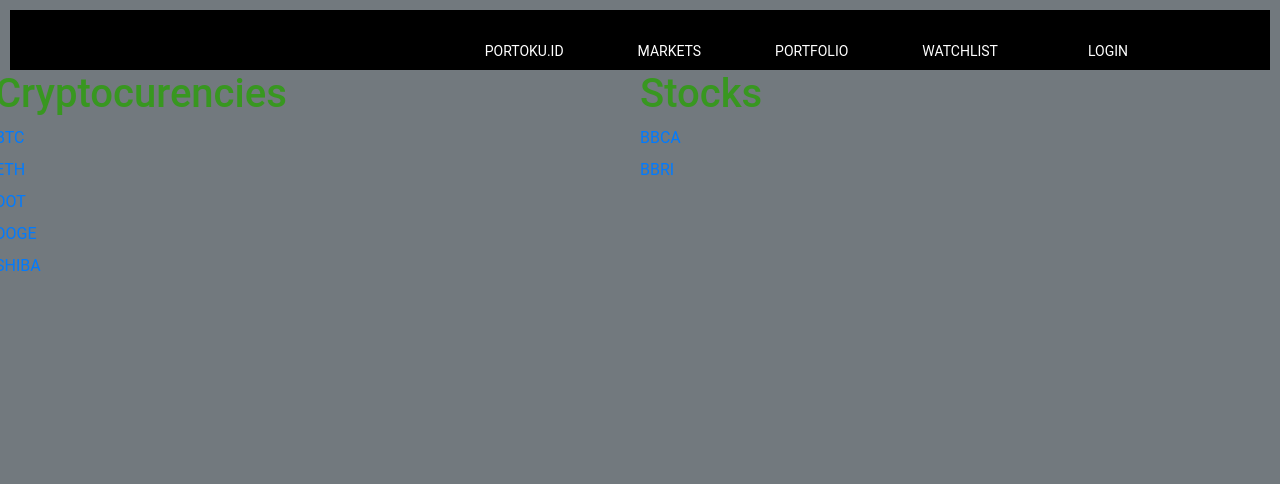
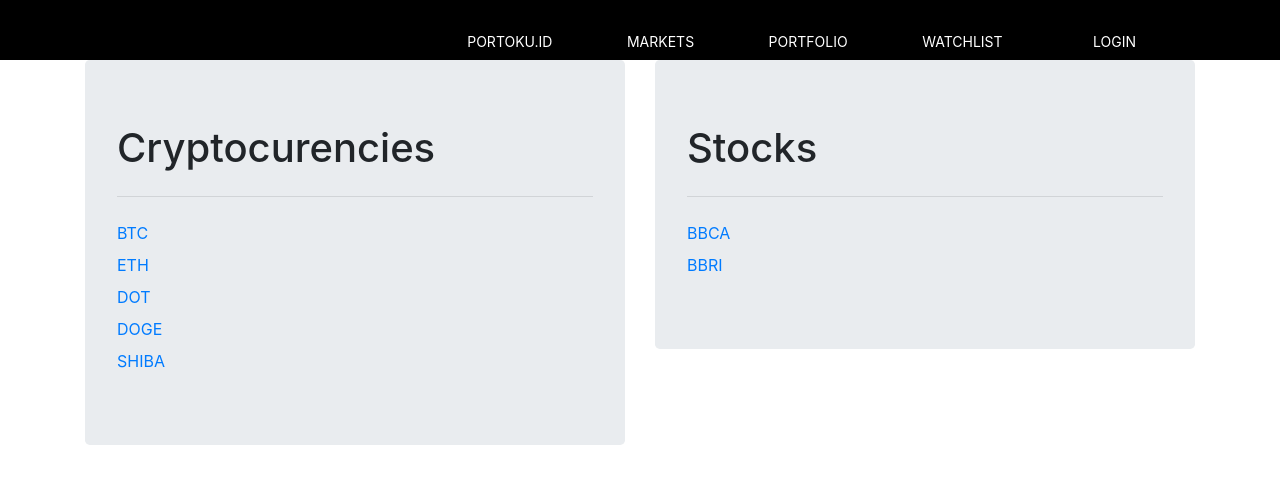
Before and after one commit to domica-s/portoku.id, a Django app: page /markets in a window 1280 px wide. Shown: the top 484 px of the page. Run offline with Django 3.2, Linux system fonts and the light colour scheme; data comes from the database, SQL or seed files in the repository; some libraries are stand-ins or nearby versions.

Commit message:
Fix styling in homepage and market

```diff
--- a/markets/static/markets/styles/list.css
+++ b/markets/static/markets/styles/list.css
@@ -1,18 +1,73 @@
+@import url('https://fonts.googleapis.com/css?family=Work+Sans:400,600');
 body {
-  font-family: "Roboto", sans-serif;
-  margin: 10px;
-  background-color: #72797e;
-  color: #389720;
+	margin: 0;
+	background: #222;
+	font-family: 'Work Sans', sans-serif;
+	font-weight: 800;
 }
 
-.column {
-  float: left;
-  width: 50%;
+.topnav {
+	width: 80%;
+	margin: 0 auto;
 }
 
-/* Clear floats after the columns */
-.row:after {
-  content: "";
+header {
+  background: #000000;
+}
+
+header::after {
+  content: '';
   display: table;
   clear: both;
 }
+
+.logo {
+  float: left;
+  padding: 10px 0;
+}
+
+nav {
+  float: right;
+}
+
+nav ul {
+  margin: 0;
+  padding: 0;
+  list-style: none;
+}
+
+nav li {
+  display: inline-block;
+  margin-left: 70px;
+  padding-top: 23px;
+
+  position: relative;
+}
+
+nav a {
+  color: rgb(255, 255, 255);
+  text-decoration: none;
+  text-transform: uppercase;
+  font-size: 14px;
+}
+
+nav a:hover {
+  color: rgb(255, 255, 255);
+}
+
+nav a::before {
+  content: '';
+  display: block;
+  height: 5px;
+  background-color: rgb(189, 188, 188);
+
+  position: absolute;
+  top: 0;
+  width: 0%;
+
+  transition: all ease-in-out 250ms;
+}
+
+nav a:hover::before {
+  width: 100%;
+}
--- a/markets/templates/markets/base/base.html
+++ b/markets/templates/markets/base/base.html
@@ -11,6 +11,7 @@
     <link rel="stylesheet" href="{% static 'markets/styles/base.css' %}">
     <link rel="stylesheet" href="https://maxcdn.bootstrapcdn.com/bootstrap/4.0.0/css/bootstrap.min.css" integrity="sha384-Gn5384xqQ1aoWXA+058RXPxPg6fy4IWvTNh0E263XmFcJlSAwiGgFAW/dAiS6JXm" crossorigin="anonymous">
     {% block site_css %}{% endblock %}
+
 </head>
 <body>
     <header>
--- a/markets/templates/markets/market.html
+++ b/markets/templates/markets/market.html
@@ -5,25 +5,32 @@
 {% block title %}Cryptocurrencies{% endblock %}
 
 {% block site_css %}
-    <link rel="stylesheet" href="{% static 'markets/styles/list.css' %}">
 {% endblock %}
 
 {% block content %}
+    <div class="container">
         <div class="row">
-    <div class="column">
+            <div class="col">
+                <div class="jumbotron">
                     <h1>Cryptocurencies</h1>
+                    <hr class="my-4">
                     {% for coin_x in coins %}
                         <a href="{% url 'crypto-details' coin_x.slug %}">{{ coin_x.name }}</a>
                         <h1></h1>
                     {% endfor %}
                 </div>
-    <div class="column">
+            </div>
+            <div class="col">
+                <div class="jumbotron">
                     <h1>Stocks</h1>
+                    <hr class="my-4">
                     {% for stock_x in stocks %}
                         <a href="{% url 'stock-details' stock_x.slug %}">{{ stock_x.name }}</a>
                         <h1></h1>
                     {% endfor %}
                 </div>
             </div>
+        </div>
+    </div>
 
 {% endblock %}
--- a/markets/templates/markets/partials/header.html
+++ b/markets/templates/markets/partials/header.html
@@ -5,11 +5,10 @@
     <li><a class="active" href="{% url 'homepage' %}">Portoku.id</a></li>
     <li>
         <div class="dropdown">
-            <a href="">Markets
+            <a href="{% url 'markets' %}">Markets
                 <i class="fa fa-caret-down"></i>
             </a>
             <div class="dropdown-content">
-                <a href="{% url 'markets' %}">All</a>
                 <a href="#">Cryptocurrencies</a>
                 <a href="#">Indonesian Stocks</a>
             </div>
```
Also changed, not shown: markets/templates/markets/index.html (+6 -5 lines). Lines whose indentation alone changed are shown as unchanged.
